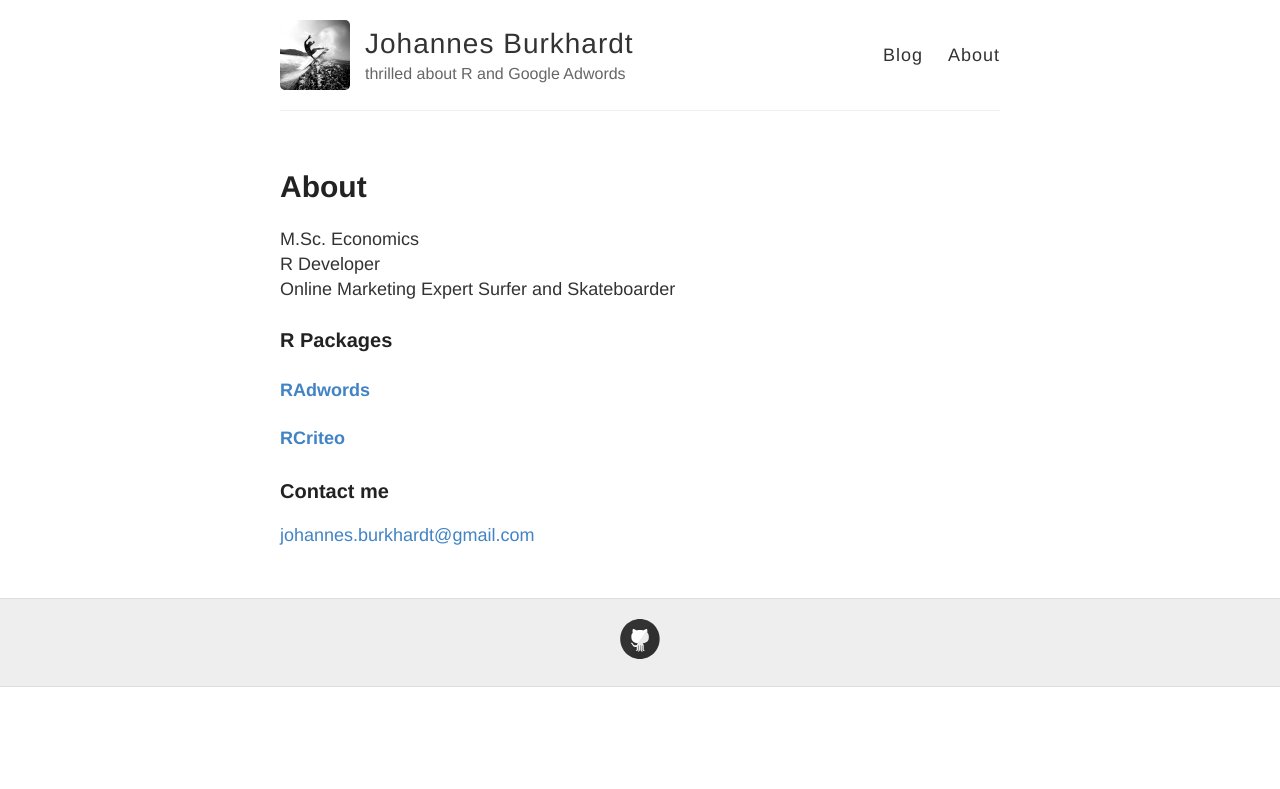
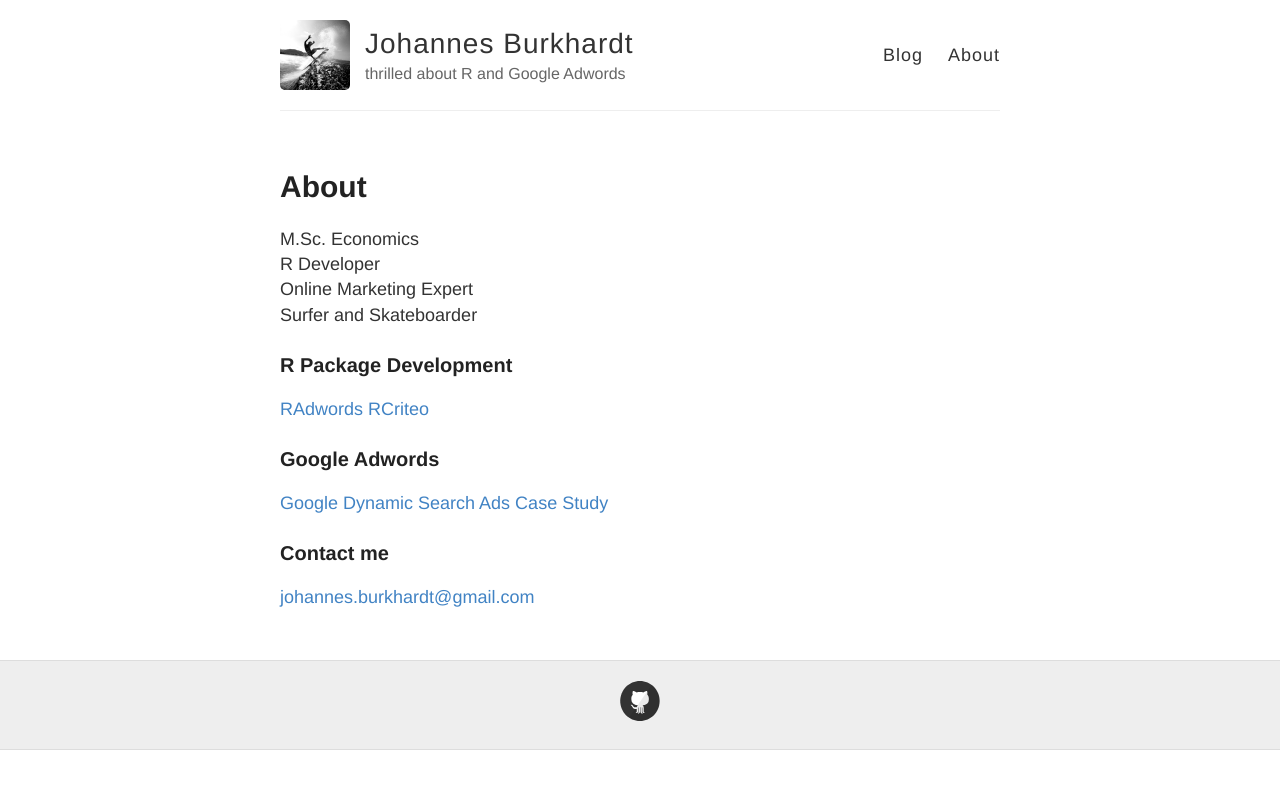
Before and after one commit to jburkhardt/jburkhardt.github.io, a Jekyll site: the page built from about.md, in a window 1280 px wide. Shown: the top 789 px of the page. Built offline with Jekyll 4.4.1, drawn with Linux system fonts in a browser that asks for light colours.

Commit message:
add links to about.md

```diff
--- a/about.md
+++ b/about.md
@@ -9,10 +9,14 @@
 Online Marketing Expert
 Surfer and Skateboarder
 
-### R Packages
+### R Package Development
 
-#### [RAdwords](http://jburkhardt.github.io/RAdwords)
-#### [RCriteo](http://jburkhardt.github.io/RCriteo)
+[RAdwords](http://jburkhardt.github.io/RAdwords)
+[RCriteo](http://jburkhardt.github.io/RCriteo)
+
+### Google Adwords
+
+[Google Dynamic Search Ads Case Study](https://storage.googleapis.com/support-kms-prod/SNP_A9FDD4D92EA2A32DD341807F7911B06E9216_3248210_en_v0)
 
 ### Contact me
 
```
